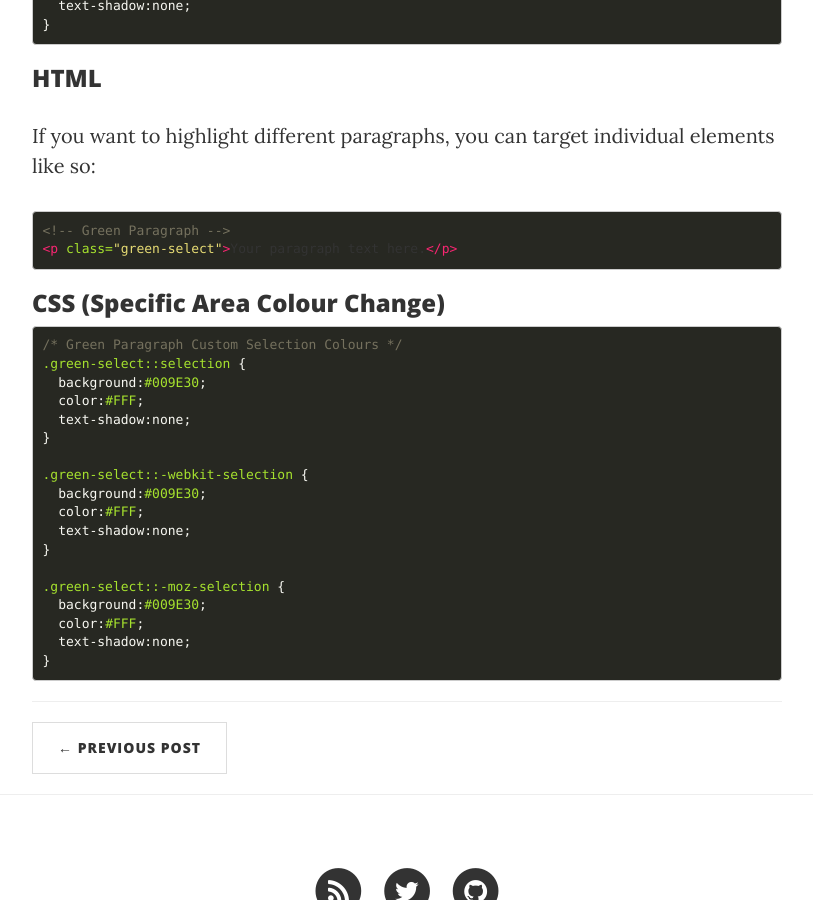
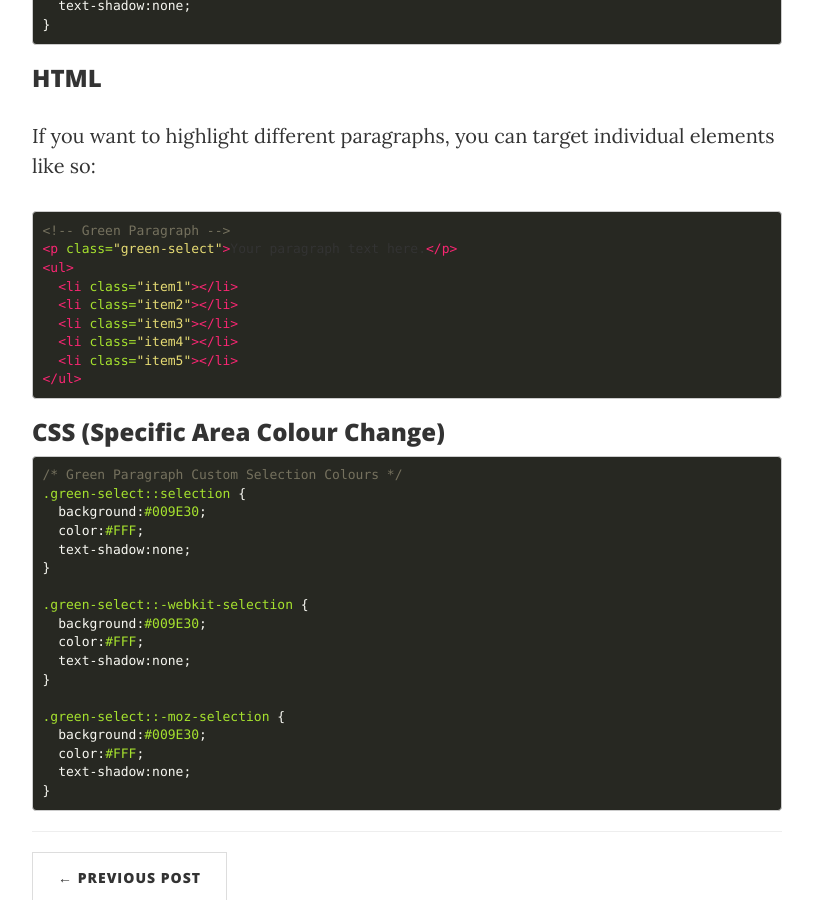
Before and after one commit to bhuvanarajamani/thecodebee, a Jekyll site: the page built from _posts/2017-01-22-syntax-highlighting.md, in a window 1280 px wide and 900 px high, scrolled down 829 px. Shown: the whole window, without its empty margins (233-1046 px from the left). Built offline with Jekyll 4.4.1, drawn with Linux system fonts in a browser that asks for light colours.

Commit message:
Html highlight test

```diff
--- a/_posts/2017-01-22-syntax-highlighting.md
+++ b/_posts/2017-01-22-syntax-highlighting.md
@@ -33,6 +33,13 @@ If you want to highlight different paragraphs, you can target individual element
 {% highlight html %}
 <!-- Green Paragraph -->
 <p class="green-select">Your paragraph text here.</p>
+<ul>
+  <li class="item1"></li>
+  <li class="item2"></li>
+  <li class="item3"></li>
+  <li class="item4"></li>
+  <li class="item5"></li>
+</ul>
 {% endhighlight %}
 
 ### CSS (Specific Area Colour Change)
```
